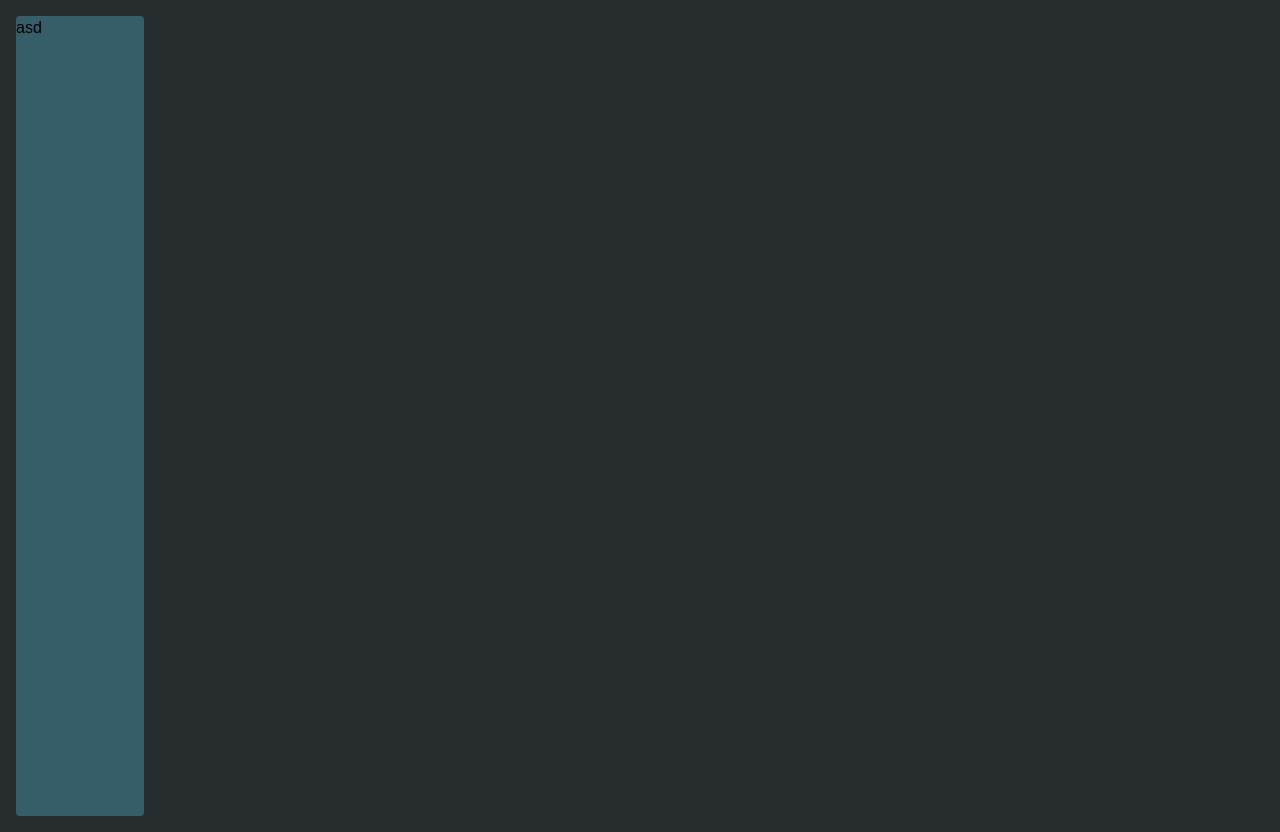
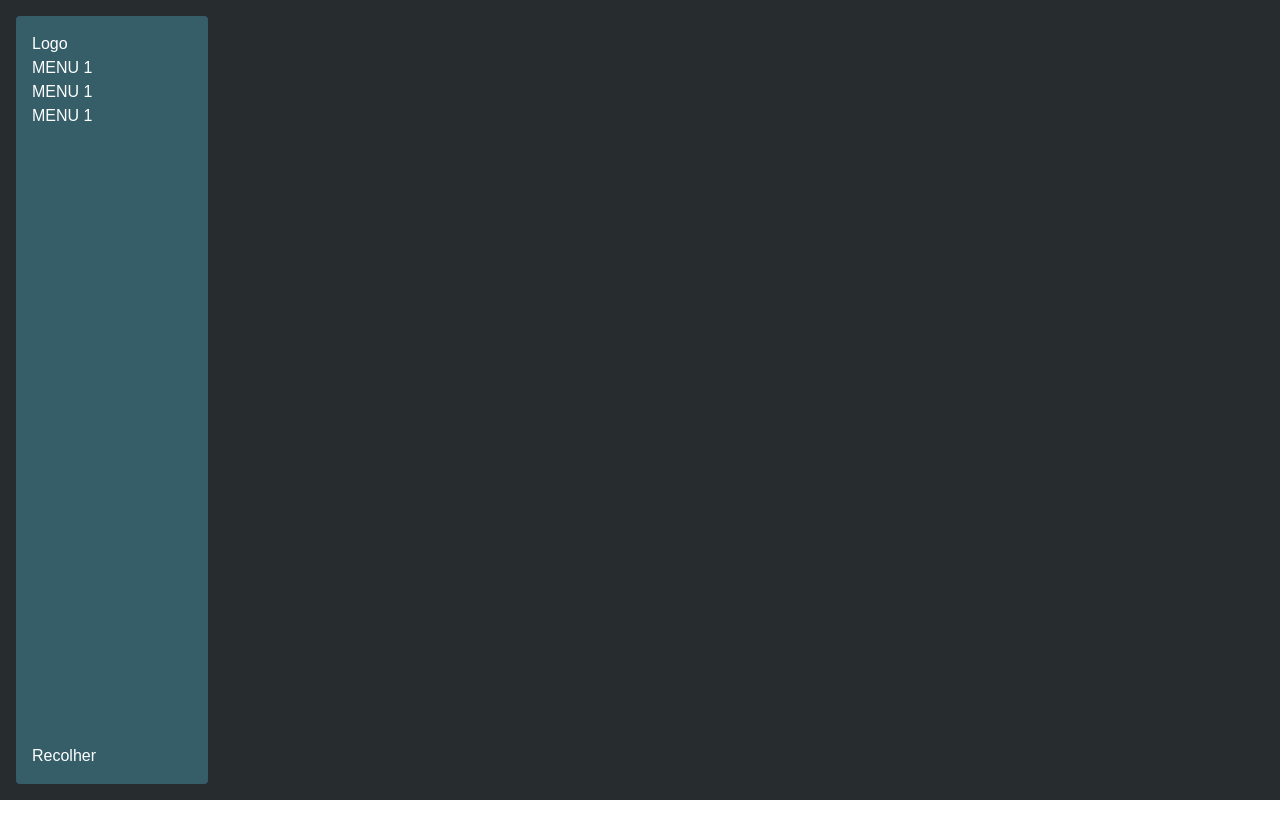
Before and after one commit to NicholasBapt/sclera-bi, a React (Vite) app: page / in a window 1280 px wide. After the commit the page ends 800 px from the top, so only its background shows below. Built offline with nearby package versions, Linux system fonts and the light colour scheme.

Commit message:
sidebar background

```diff
--- a/src/components/Sidebar.tsx
+++ b/src/components/Sidebar.tsx
@@ -1,3 +1,15 @@
 export default function Sidebar() {
-  return <div className="flex min-h-screen w-32 bg-blue-dark rounded">asd</div>;
+  return (
+    <div className="flex flex-col w-48 p-4 bg-blue-dark rounded text-white">
+      <span>Logo</span>
+      <div className="flex flex-col justify-between h-full">
+        <div className="flex flex-col">
+          <span>MENU 1</span>
+          <span>MENU 1</span>
+          <span>MENU 1</span>
+        </div>
+        <span>Recolher</span>
+      </div>
+    </div>
+  );
 }
```
Also changed, not shown: src/components/SidebarButton.tsx (added).
